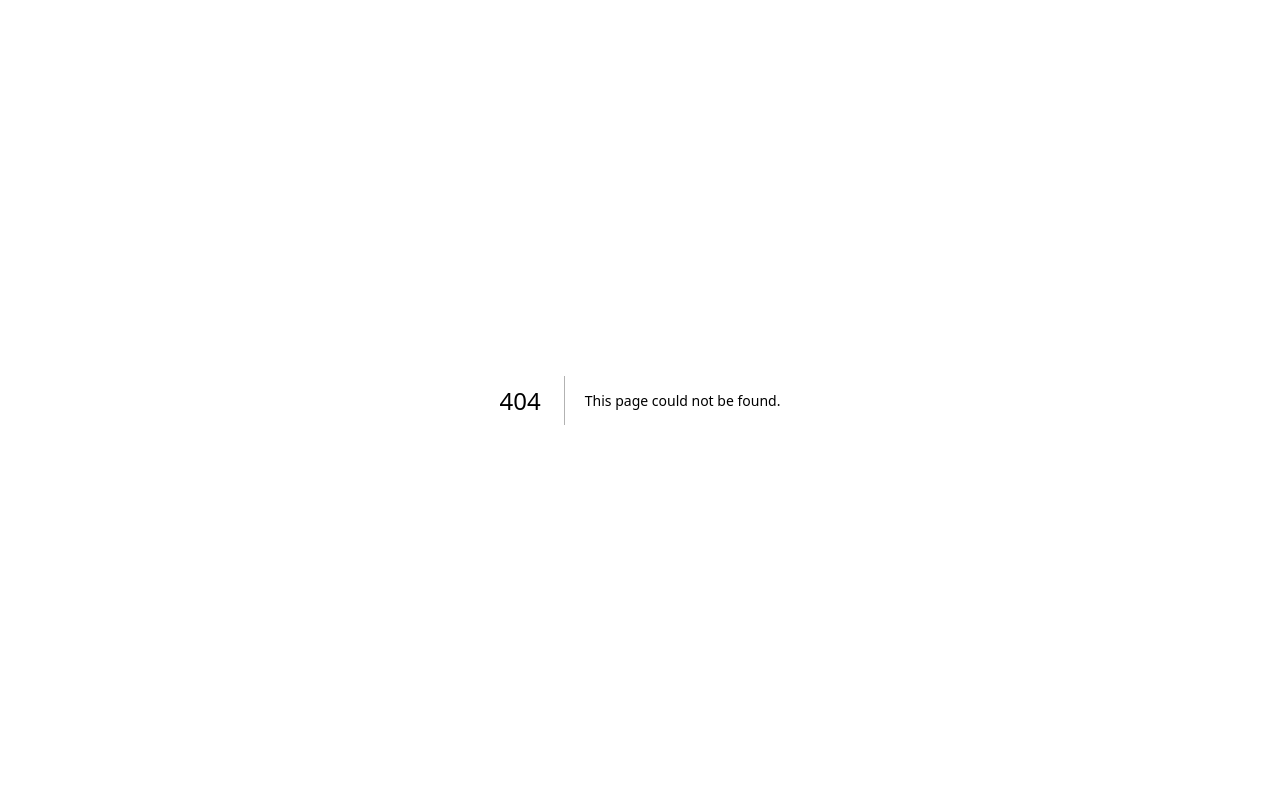
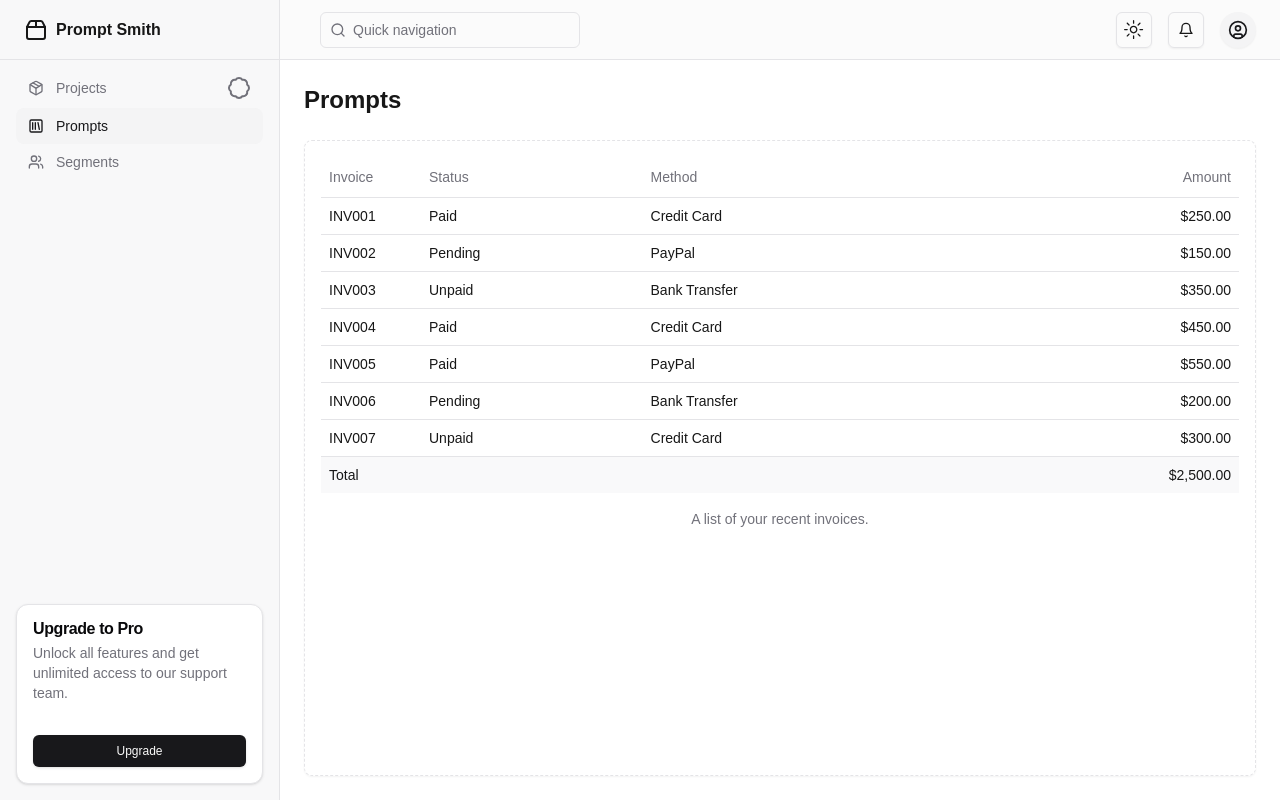
Before and after one commit to PromptSmith-OSS/promptsmith, a Next.js app in the folder clients-side/frontend/prompt-smith-frontend/: page /prompts in a window 1280 px wide. Before the commit this address had no page. Built offline with nearby package versions, Linux system fonts and the light colour scheme.

Commit message:
add a table for prompts

```diff
--- /dev/null
+++ b/clients-side/frontend/prompt-smith-frontend/app/prompts/layout.tsx
@@ -0,0 +1,16 @@
+import * as React from "react";
+import DashboardLayout from "@/components/layout/dashboardLayout";
+
+const Layout = ({
+                  children,
+                }: Readonly<{
+  children: React.ReactNode;
+}>) => {
+  return (
+    <DashboardLayout pageTitle={'Prompts'}>
+      {children}
+    </DashboardLayout>
+  )
+}
+
+export default Layout
--- /dev/null
+++ b/clients-side/frontend/prompt-smith-frontend/app/prompts/page.tsx
@@ -0,0 +1,91 @@
+import {
+  Table,
+  TableBody,
+  TableCaption,
+  TableCell,
+  TableFooter,
+  TableHead,
+  TableHeader,
+  TableRow,
+} from "@/components/ui/table"
+
+const invoices = [
+  {
+    invoice: "INV001",
+    paymentStatus: "Paid",
+    totalAmount: "$250.00",
+    paymentMethod: "Credit Card",
+  },
+  {
+    invoice: "INV002",
+    paymentStatus: "Pending",
+    totalAmount: "$150.00",
+    paymentMethod: "PayPal",
+  },
+  {
+    invoice: "INV003",
+    paymentStatus: "Unpaid",
+    totalAmount: "$350.00",
+    paymentMethod: "Bank Transfer",
+  },
+  {
+    invoice: "INV004",
+    paymentStatus: "Paid",
+    totalAmount: "$450.00",
+    paymentMethod: "Credit Card",
+  },
+  {
+    invoice: "INV005",
+    paymentStatus: "Paid",
+    totalAmount: "$550.00",
+    paymentMethod: "PayPal",
+  },
+  {
+    invoice: "INV006",
+    paymentStatus: "Pending",
+    totalAmount: "$200.00",
+    paymentMethod: "Bank Transfer",
+  },
+  {
+    invoice: "INV007",
+    paymentStatus: "Unpaid",
+    totalAmount: "$300.00",
+    paymentMethod: "Credit Card",
+  },
+]
+
+export function TableDemo() {
+  return (
+    <div className='w-full'>
+      <Table>
+        <TableCaption>A list of your recent invoices.</TableCaption>
+        <TableHeader>
+          <TableRow>
+            <TableHead className="w-[100px]">Invoice</TableHead>
+            <TableHead>Status</TableHead>
+            <TableHead>Method</TableHead>
+            <TableHead className="text-right">Amount</TableHead>
+          </TableRow>
+        </TableHeader>
+        <TableBody>
+          {invoices.map((invoice) => (
+            <TableRow key={invoice.invoice}>
+              <TableCell className="font-medium">{invoice.invoice}</TableCell>
+              <TableCell>{invoice.paymentStatus}</TableCell>
+              <TableCell>{invoice.paymentMethod}</TableCell>
+              <TableCell className="text-right">{invoice.totalAmount}</TableCell>
+            </TableRow>
+          ))}
+        </TableBody>
+        <TableFooter>
+          <TableRow>
+            <TableCell colSpan={3}>Total</TableCell>
+            <TableCell className="text-right">$2,500.00</TableCell>
+          </TableRow>
+        </TableFooter>
+      </Table>
+    </div>
+  )
+}
+
+export default TableDemo
--- a/clients-side/frontend/prompt-smith-frontend/components/layout/dashboardLayout.tsx
+++ b/clients-side/frontend/prompt-smith-frontend/components/layout/dashboardLayout.tsx
@@ -3,8 +3,10 @@
 import Header from "@/components/layout/header";
 
 const DashboardLayout = ({
+                           pageTitle = 'Dashboard',
                            children,
                          }: Readonly<{
+  pageTitle?: string;
   children: React.ReactNode;
 }>) => {
   return (
@@ -15,15 +17,12 @@
           <Header/>
           <main className="flex flex-1 flex-col gap-4 p-4 lg:gap-6 lg:p-6">
             <div className="flex items-center">
-            <h1 className="text-lg font-semibold md:text-2xl">Inventory</h1>
+              <h1 className="text-lg font-semibold md:text-2xl">{pageTitle}</h1>
             </div>
             <div
-            className="flex flex-1 items-center justify-center rounded-lg border border-dashed shadow-sm"
-            x-chunk="dashboard-02-chunk-1"
+              className="flex flex-1 justify-center rounded-lg border border-dashed shadow-sm p-4"
             >
-            <div className="flex flex-col items-center gap-1 text-center">
               {children}
-            </div>
             </div>
           </main>
         </div>
--- a/clients-side/frontend/prompt-smith-frontend/components/layout/header.tsx
+++ b/clients-side/frontend/prompt-smith-frontend/components/layout/header.tsx
@@ -16,10 +16,7 @@
 
 const Header = () => {
 
-  const logout = () => {
 
-
-  }
 
   return (
     <header className="flex h-14 items-center gap-4 border-b bg-muted/40 px-4 lg:h-[60px] lg:px-6">
@@ -30,7 +27,7 @@
             <Search className="absolute left-2.5 top-2.5 h-4 w-4 text-muted-foreground"/>
             <Input
               type="search"
-              placeholder="Search products..."
+              placeholder="Quick navigation"
               className="w-full appearance-none bg-background pl-8 shadow-none md:w-2/3 lg:w-1/3"
             />
           </div>
--- a/clients-side/frontend/prompt-smith-frontend/components/layout/sideBarContent.tsx
+++ b/clients-side/frontend/prompt-smith-frontend/components/layout/sideBarContent.tsx
@@ -1,5 +1,5 @@
 import Link from "next/link";
-import {Badge, Home, LineChart, Package, Package2, ShoppingCart, Users} from "lucide-react";
+import {Badge, Home, LineChart, Package, Package2, ShoppingCart, Users, SquareLibrary} from "lucide-react";
 import * as React from "react";
 
 
@@ -7,9 +7,8 @@
   return (
     <>
       <nav className="grid items-start px-0 md:px-2 text-lg md:text-sm font-medium lg:px-4 gap-2 md:gap-0">
-
         <Link
-          href="#"
+          href="/"
           className="flex items-center gap-2 text-lg font-semibold md:hidden mb-4"
         >
           {/*todo Logo and Title in Side Bar*/}
@@ -17,45 +16,45 @@
           <span className="sr-only">Prompt Smith</span>
         </Link>
 
-
+        {/*<Link*/}
+        {/*  href="/"*/}
+        {/*  className="mx-[-0.65rem] md:mx-0 flex items-center gap-4 md:gap-3 rounded-lg px-3 py-2 text-muted-foreground transition-all hover:text-primary"*/}
+        {/*>*/}
+        {/*  <Home className="h-5 w-5 md:h-4 md:w-4"/>*/}
+        {/*  Dashboard*/}
+        {/*</Link>*/}
         <Link
-          href="#"
+          href="/projects"
           className="mx-[-0.65rem] md:mx-0 flex items-center gap-4 md:gap-3 rounded-lg px-3 py-2 text-muted-foreground transition-all hover:text-primary"
         >
-          <Home className="h-5 w-5 md:h-4 md:w-4"/>
-          Dashboard
-        </Link>
-        <Link
-          href="#"
-          className="mx-[-0.65rem] md:mx-0 flex items-center gap-4 md:gap-3 rounded-lg px-3 py-2 text-muted-foreground transition-all hover:text-primary"
-        >
-          <ShoppingCart className="h-5 w-5 md:h-4 md:w-4"/>
-          Orders
+          <Package className="h-5 w-5 md:h-4 md:w-4"/>
+          Projects
           <Badge className="ml-auto flex h-6 w-6 shrink-0 items-center justify-center rounded-full">
             6
           </Badge>
         </Link>
         <Link
-          href="#"
+          href="/prompts"
           className="mx-[-0.65rem] md:mx-0 flex items-center gap-4 md:gap-3 rounded-lg bg-muted px-3 py-2 text-primary transition-all hover:text-primary"
         >
-          <Package className="h-5 w-5 md:h-4 md:w-4"/>
-          Products{" "}
+          <SquareLibrary className="h-5 w-5 md:h-4 md:w-4"/>
+          Prompts
         </Link>
         <Link
-          href="#"
+          href="/segments"
           className="mx-[-0.65rem] md:mx-0 flex items-center gap-4 md:gap-3 rounded-lg px-3 py-2 text-muted-foreground transition-all hover:text-primary"
         >
           <Users className="h-5 w-5 md:h-4 md:w-4"/>
-          Customers
+          Segments
         </Link>
-        <Link
-          href="#"
-          className="mx-[-0.65rem] md:mx-0 flex items-center gap-4 md:gap-3 rounded-lg px-3 py-2 text-muted-foreground transition-all hover:text-primary"
-        >
-          <LineChart className="h-5 w-5 md:h-4 md:w-4"/>
-          Analytics
-        </Link>
+        {/*todo support audit logs*/}
+        {/*<Link*/}
+        {/*  href="/logs"*/}
+        {/*  className="mx-[-0.65rem] md:mx-0 flex items-center gap-4 md:gap-3 rounded-lg px-3 py-2 text-muted-foreground transition-all hover:text-primary"*/}
+        {/*>*/}
+        {/*  <LineChart className="h-5 w-5 md:h-4 md:w-4"/>*/}
+        {/*  Audit Log*/}
+        {/*</Link>*/}
       </nav>
     </>
   )
```
Lines whose indentation alone changed are shown as unchanged.
